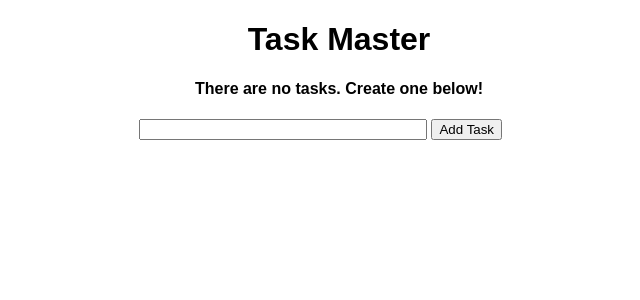
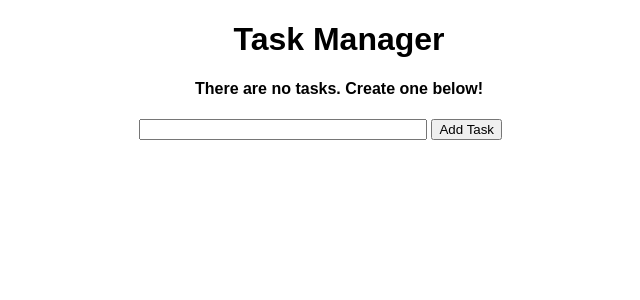
Before and after one commit to SemicolonExpected/TaskManager, a Python web app: template task_manager/templates/index.html in a window 1280 px wide. Shown: the top 300 px of the page, without its empty margins (301-941 px from the left). Run offline with Jinja, Linux system fonts and the light colour scheme; the template is opened without the code that fills it, so the values that code supplies are empty.

Commit message:
Fixed some errors

```diff
--- a/task_manager/templates/index.html
+++ b/task_manager/templates/index.html
@@ -5,7 +5,7 @@
 
 {% block body %}
 <div class="content">
-    <h1 style="text-align: center">Task Master</h1>
+    <h1 style="text-align: center">Task Manager</h1>
     {% if tasks|length < 1 %}
     <h4 style="text-align: center">There are no tasks. Create one below!</h4>
     {% else %}
```
